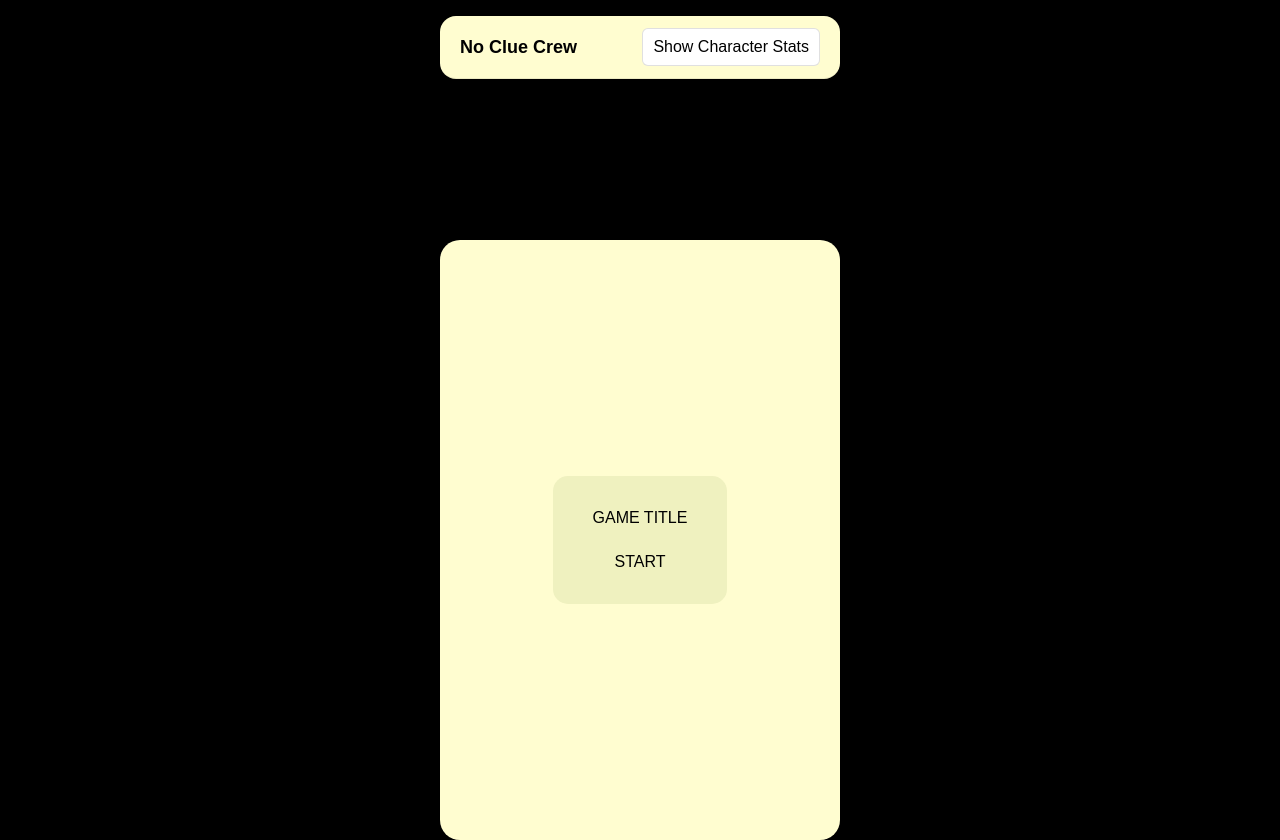
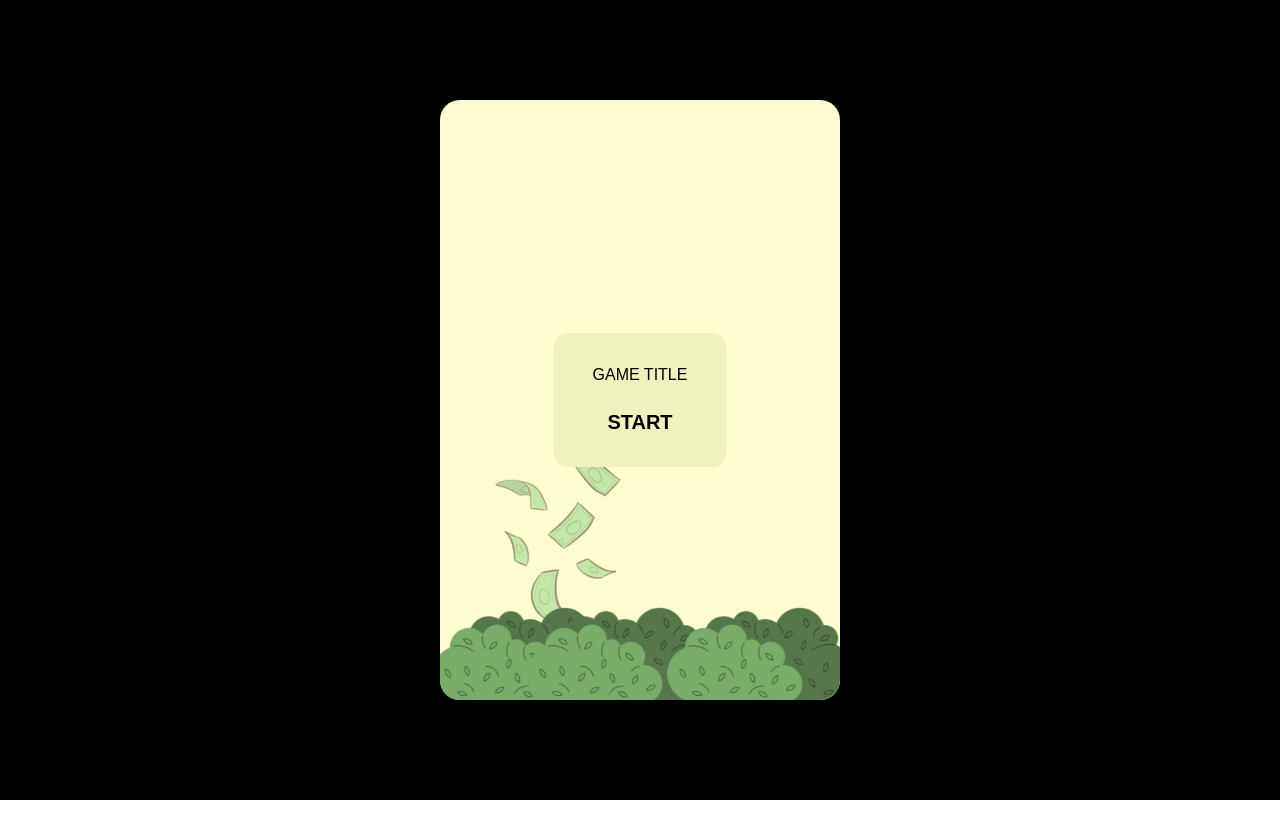
Before and after one commit to SimoneGhosh/NoClueCrew, a Next.js app in the folder no-clue-crew/: page / in a window 1280 px wide. After the commit the page ends 800 px from the top, so only its background shows below. Built offline with nearby package versions, Linux system fonts and the light colour scheme.

Commit message:
transitions

```diff
--- /dev/null
+++ b/no-clue-crew/src/app/components/landingpage.tsx
@@ -0,0 +1,128 @@
+// components/start.tsx
+"use client";
+
+import React from "react";
+
+type LandingProps = {
+  onStart?: () => void;
+};
+
+const Header: React.FC<LandingProps> = ({ onStart }) => {
+  return (
+    <div
+      style={{
+        backgroundColor: "black",
+        minHeight: "100vh",
+        display: "flex",
+        justifyContent: "center",
+        alignItems: "center",
+        position: "relative",
+      }}
+    >
+      <div
+        style={{
+          width: "400px",
+          height: "600px",
+          backgroundColor: "#FFFDD0",
+          borderRadius: "20px",
+          display: "flex",
+          flexDirection: "column",
+          justifyContent: "center",
+          alignItems: "center",
+          gap: "20px",
+          position: "relative",
+          overflow: "hidden",
+          zIndex: 3,
+        }}
+      >
+        <img
+          src="/images/money.png"
+          className="MoneyLeft"
+          style={{
+            position: "absolute",
+            opacity: 1,
+            pointerEvents: "none",
+            zIndex: 2,
+          }}
+        />
+        <img
+          src="/images/money.png"
+          className="MoneyRight"
+          style={{
+            position: "absolute",
+            opacity: 1,
+            pointerEvents: "none",
+            zIndex: 2,
+          }}
+        />
+        {/* Bush Left */}
+        <img
+          src="/images/bush.png"
+          className="bush"
+          style={{
+            position: "absolute",
+            bottom: "-35px",
+            left: "-15px",
+            width: "200px",
+            opacity: 1,
+            pointerEvents: "none",
+            zIndex: 3,
+          }}
+        />
+        {/* Bush Center */}
+        <img
+          src="/images/bush.png"
+          className="bush"
+          style={{
+            position: "absolute",
+            bottom: "-35px",
+            left: "20%",
+            transform: "translateX(-50%)",
+            width: "200px",
+            opacity: 1,
+            pointerEvents: "none",
+            zIndex: 3,
+          }}
+        />
+        {/* Bush Right */}
+        <img
+          src="/images/bush.png"
+          className="bush"
+          style={{
+            position: "absolute",
+            bottom: "-35px",
+            right: "-20px",
+            width: "200px",
+            opacity: 1,
+            pointerEvents: "none",
+            zIndex: 3,
+          }}
+        />
+        <div
+          style={{
+            backgroundColor: "#eff1bf",
+            padding: "30px 40px",
+            borderRadius: "15px",
+            display: "flex",
+            flexDirection: "column",
+            alignItems: "center",
+            gap: "20px",
+            zIndex: 3,
+          }}
+        >
+          <h1 style={{ color: "black", zIndex: 3 }}>GAME TITLE</h1>
+          <button
+            className="startButton"
+            style={{ color: "black" }}
+            onClick={() => {
+              if (onStart) onStart();
+            }}
+          >
+            START
+          </button>
+        </div>
+      </div>
+    </div>
+  );
+};
+export default Header;
--- a/no-clue-crew/src/app/components/start.tsx
+++ b/no-clue-crew/src/app/components/start.tsx
@@ -5,7 +5,7 @@ import React, { useState } from "react";
 import YearModal from "./modal";
 import dataArray from "./gamestory";
 
-const Header: React.FC = () => {
+const Main: React.FC = () => {
   const baseAge = 14; // starting age
   const [showStory, setShowStory] = useState(false);
   const [modalVisible, setModalVisible] = useState(false);
@@ -102,7 +102,7 @@ const Header: React.FC = () => {
               color: "black",
             }}
           >
-            <h1 style={{ color: "black" }}>{hasChosen ? "CONTINUE" : "GAME TITLE"}</h1>
+            <h1 style={{ color: "black" }}>{hasChosen ? "" : "GAME TITLE"}</h1>
 
             {!hasChosen ? (
               <button onClick={handleStart} style={{ color: "black" }}>
@@ -167,4 +167,4 @@ const Header: React.FC = () => {
   );
 };
 
-export default Header;
+export default Main;
--- a/no-clue-crew/src/app/globals.css
+++ b/no-clue-crew/src/app/globals.css
@@ -48,3 +48,30 @@ body {
   text-shadow: 0 0 8px rgba(0, 0, 0, 0.6);
   transform: scale(1.1)
 }
+
+@keyframes fallZigZag {
+  0%   { transform: translate(0, -80px); opacity: 0; }
+  10%  { opacity: 1; }
+  25%  { transform: translate(-20px, 120px); }
+  50%  { transform: translate(20px, 260px); }
+  75%  { transform: translate(-20px, 420px); }
+  100% { transform: translate(0, 600px); opacity: 0; }
+}
+
+.MoneyLeft {
+  position: absolute;
+  top: 10px;
+  left: 10px;
+  width: 200px;
+  pointer-events: none;
+  animation: fallZigZag 5s linear infinite;
+}
+
+.MoneyRight {
+  position: absolute;
+  top: 0;
+  right: 20px;
+  width: 200px;
+  pointer-events: none;
+  animation: fallZigZag 4s linear infinite;
+}
--- a/no-clue-crew/src/app/page.tsx
+++ b/no-clue-crew/src/app/page.tsx
@@ -1,11 +1,27 @@
-import Header from "./components/start";
+"use client";
+
+import React, { useState } from "react";
+import Main from "./components/start";
 import Navbar from "./components/navbar";
+import Landing from "./components/landingpage";
 
 export default function Home() {
+  const [started, setStarted] = useState(false);
+
+  const goToMain = () => {
+    setStarted(true);
+  };
+
   return (
     <>
-      <Navbar />
-      <Header />
+      {started ? (
+        <>
+          <Navbar />
+          <Main />
+        </>
+      ) : (
+        <Landing onStart={goToMain} />
+      )}
     </>
   );
 }
```
Also changed, not shown: no-clue-crew/public/images/money.png (added).
